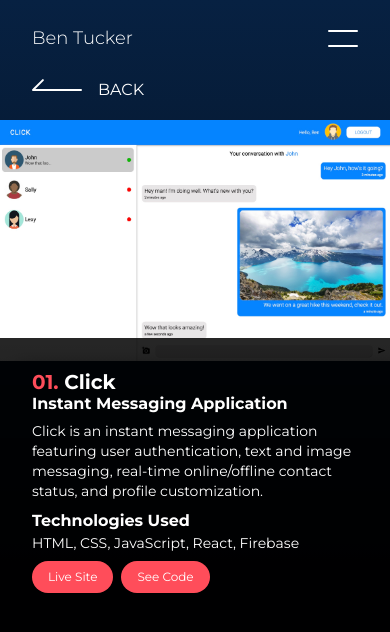
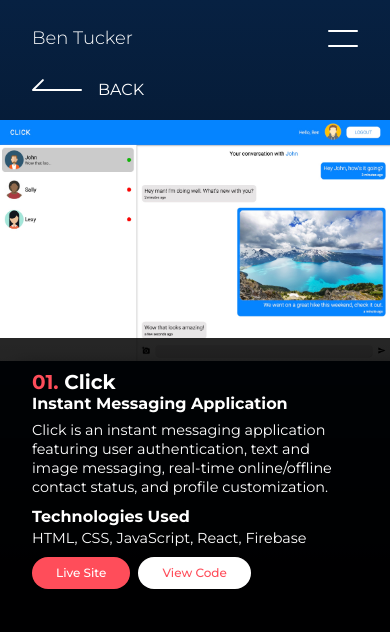
Before and after one commit to tenbucker4/ben-tucker, a React (Create React App) app: page /ben-tucker/projects in a window 390 px wide. Shown: the top 632 px of the page. Built offline with nearby package versions, Linux system fonts and the light colour scheme.

Commit message:
Changes to hamburger menu colors and links. Font size changes to projects and buttons colors

```diff
--- a/src/components/Menu.jsx
+++ b/src/components/Menu.jsx
@@ -13,8 +13,8 @@
                     <Link to="/ben-tucker"><li>Home</li></Link>
                     <Link to="/ben-tucker/projects"><li>Projects</li></Link>
                     <Link to="/ben-tucker/about"><li>About</li></Link>
+                    <a href="mailto:bwtucker4@gmail.com"><li>Contact</li></a>
                 </ul>
-                <a href="mailto:bwtucker4@gmail.com"><p>bwtucker4@gmail.com</p></a>
                 <div className='menu-links'>
                     <a href="https://github.com/tenbucker4" target="_blank" rel='noreferrer'>
                         <Icon path={mdiGithub}
--- a/src/components/Project.jsx
+++ b/src/components/Project.jsx
@@ -18,7 +18,7 @@
                 </div>
                 <div className='project-links-container'>
                     <a href={liveLink} target="_blank" rel="noreferrer"><button className="live-site">Live Site</button></a>
-                    <a href={codeLink} target="_blank" rel="noreferrer"><button className="see-code">See Code</button></a>
+                    <a href={codeLink} target="_blank" rel="noreferrer"><button className="see-code">View Code</button></a>
                 </div>
                 </div>
             <div className='project-media'>
--- a/src/styles/home.css
+++ b/src/styles/home.css
@@ -266,7 +266,7 @@
     bottom: auto;
     width: 100%;
     height: calc(100vh - calc(100vh - 100%));
-    background: linear-gradient(to right, var(--dark-blue), var(--main-red));
+    background: linear-gradient(to bottom, var(--dark-blue), black);
     z-index: 10;
     transition: all 0.4s ease-in-out;
     display: flex;
@@ -292,11 +292,6 @@
 
 .menu-container a p {
     font-size: 24px;
-    transition: all 0.1s ease-in-out;
-}
-
-.menu-container a p:hover {
-    color: rgb(167, 165, 165);
 }
 
 .menu ul li {
@@ -313,7 +308,7 @@
     height: 2px;
     bottom: 0;
     left: 0;
-    background-color: white;
+    background-color: var(--main-red);
     transform-origin: bottom right;
     transition: transform 0.4s ease-out;
 }
--- a/src/styles/projects.css
+++ b/src/styles/projects.css
@@ -64,15 +64,24 @@
 }
 
 .project-heading h1 {
-    font-size: 36px;
+    font-size: 2.5rem;
+}
+
+.project-heading h3 {
+    font-size: 1.5rem;
 }
 
 .project-description p {
-    line-height: 24px;
+    font-size: 1rem;
+    line-height: 1.5rem;
 }
 
 .project-stack {
     line-height: 24px;
+}
+
+.project-stack h3 {
+    font-size: 1.2rem;
 }
 
 .project-media {
@@ -95,9 +104,18 @@
 }
 
 .project-links-container button {
-    height: 2.5rem;
-    font-size: 14px;
-    padding: 0rem 1rem;
+    font-size: 1rem;
+    padding: 0rem 1.5rem;
+    font-weight: 500;
+}
+
+.see-code {
+    background-color: white;
+    color: var(--main-red);
+}
+
+.see-code:hover {
+    background-color: rgb(192, 191, 191);
 }
 
 @media (max-width: 700px) {
@@ -149,12 +167,12 @@
     }
 
     .project-text p {
-        font-size: 14px;
-        line-height: 20px;
+        font-size: 0.9rem;
+        line-height: 1.2rem;
     }
 
     .project-text h1 {
-        font-size: 24px;
+        font-size: 1.5rem;
     }
 
     .project-text h3 {
```
